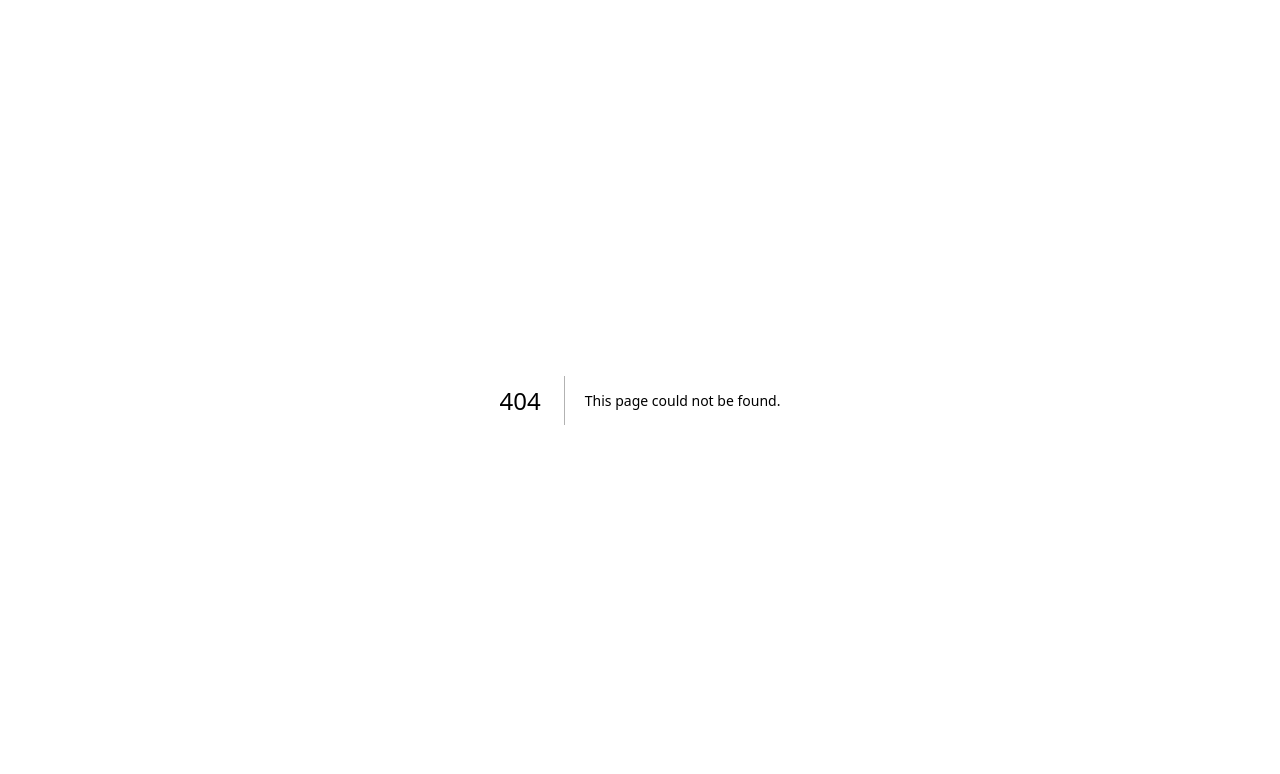
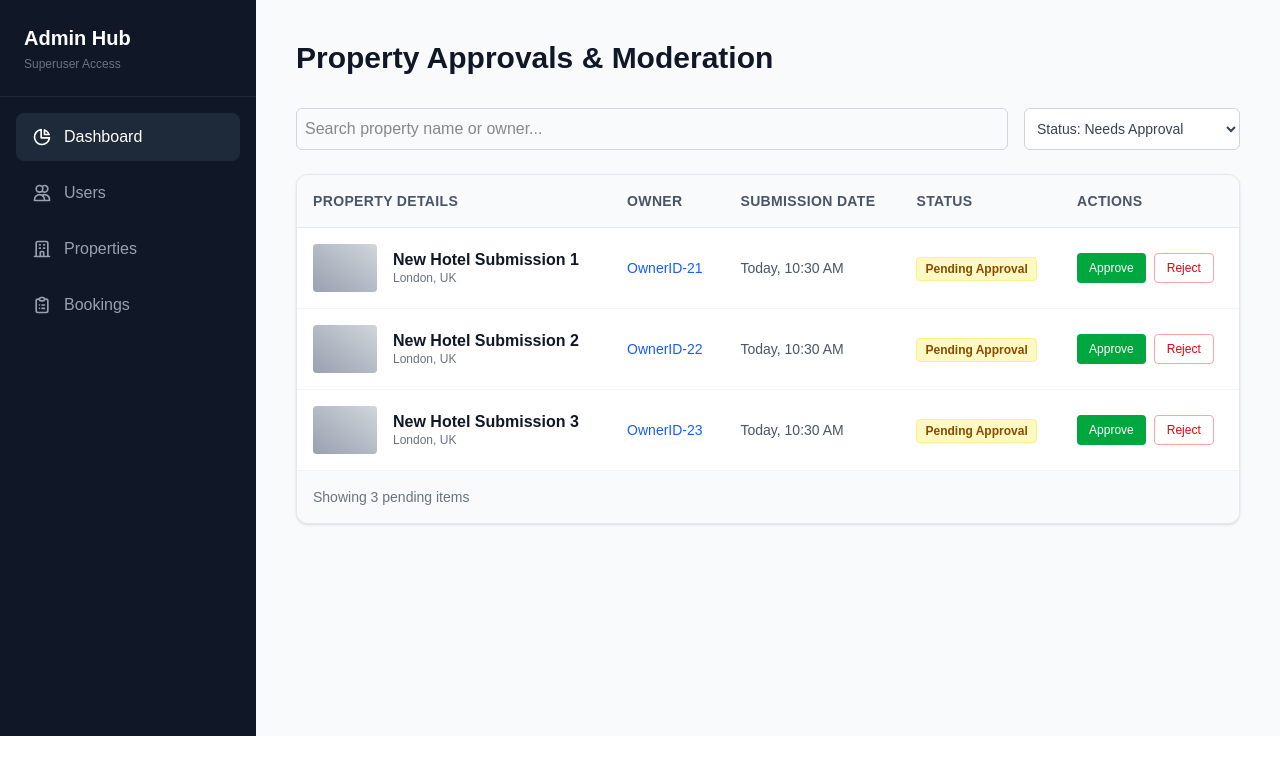
Before and after one commit to samarpansarkar/BookMyStay, a Next.js app in the folder next-bookmystay/: page /admin/hotels in a window 1280 px wide. Before the commit this address had no page. Shown: the top 774 px of the page. Built offline with nearby package versions, Linux system fonts and the light colour scheme.

Commit message:
Add: admin hotels

```diff
--- /dev/null
+++ b/next-bookmystay/src/app/admin/hotels/page.jsx
@@ -0,0 +1,83 @@
+export default function AdminPropertiesPage() {
+  return (
+    <div className='p-6 md:p-10 max-w-7xl mx-auto'>
+      <h1 className='text-3xl font-bold text-gray-900 mb-8'>
+        Property Approvals & Moderation
+      </h1>
+
+      <div className='flex flex-col md:flex-row gap-4 mb-6'>
+        <div className='flex-1'>
+          <input
+            type='text'
+            placeholder='Search property name or owner...'
+            className='w-full p-2 border border-gray-300 rounded-md focus:ring-2 focus:ring-blue-500 outline-none'
+          />
+        </div>
+        <select className='border border-gray-300 rounded-md p-2 text-sm text-gray-700 bg-white'>
+          <option value=''>Status: Needs Approval</option>
+          <option value='active'>Status: Active</option>
+          <option value='suspended'>Status: Rejected/Suspended</option>
+          <option value='all'>All Properties</option>
+        </select>
+      </div>
+
+      <div className='bg-white rounded-xl shadow-sm border border-gray-200 overflow-hidden'>
+        <div className='overflow-x-auto'>
+          <table className='w-full text-left border-collapse'>
+            <thead>
+              <tr className='bg-gray-50 border-b border-gray-200 text-gray-600 text-sm uppercase tracking-wide'>
+                <th className='p-4 font-bold'>Property Details</th>
+                <th className='p-4 font-bold'>Owner</th>
+                <th className='p-4 font-bold'>Submission Date</th>
+                <th className='p-4 font-bold'>Status</th>
+                <th className='p-4 font-bold'>Actions</th>
+              </tr>
+            </thead>
+            <tbody className='divide-y divide-gray-100'>
+              {/* Logic: Map through all system properties */}
+              {[1, 2, 3].map((item) => (
+                <tr key={item} className='hover:bg-gray-50 transition'>
+                  <td className='p-4 flex items-center gap-4'>
+                    <div className='w-16 h-12 bg-gray-200 rounded overflow-hidden relative'>
+                      <div className='absolute inset-0 bg-gradient-to-tr from-gray-400 to-gray-300'></div>
+                    </div>
+                    <div>
+                      <p className='font-bold text-gray-900 leading-tight'>
+                        New Hotel Submission {item}
+                      </p>
+                      <p className='text-xs text-gray-500'>London, UK</p>
+                    </div>
+                  </td>
+                  <td className='p-4'>
+                    <p className='font-medium text-blue-600 hover:underline cursor-pointer text-sm'>
+                      OwnerID-2{item}
+                    </p>
+                  </td>
+                  <td className='p-4 text-sm text-gray-600'>Today, 10:30 AM</td>
+                  <td className='p-4'>
+                    <span className='bg-yellow-100 text-yellow-800 border border-yellow-200 text-xs font-bold px-2 py-1 rounded'>
+                      Pending Approval
+                    </span>
+                  </td>
+                  <td className='p-4'>
+                    <div className='flex gap-2'>
+                      <button className='px-3 py-1.5 bg-green-600 text-white font-medium text-xs rounded hover:bg-green-700 transition'>
+                        Approve
+                      </button>
+                      <button className='px-3 py-1.5 bg-white border border-red-300 text-red-600 font-medium text-xs rounded hover:bg-red-50 transition'>
+                        Reject
+                      </button>
+                    </div>
+                  </td>
+                </tr>
+              ))}
+            </tbody>
+          </table>
+        </div>
+        <div className='p-4 border-t border-gray-100 flex justify-between items-center bg-gray-50'>
+          <span className='text-sm text-gray-500'>Showing 3 pending items</span>
+        </div>
+      </div>
+    </div>
+  );
+}
```
